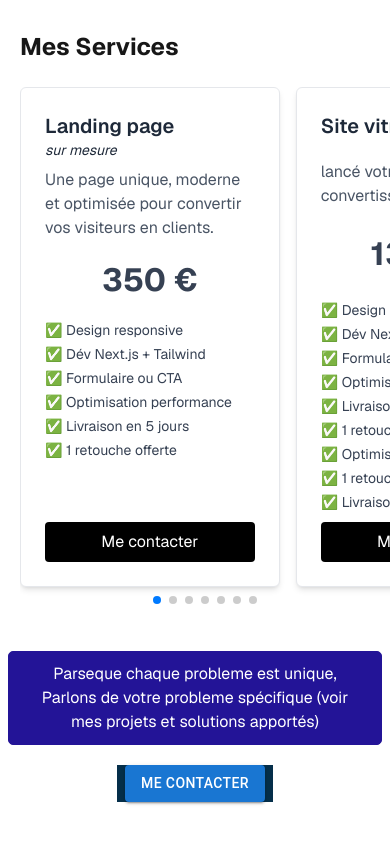
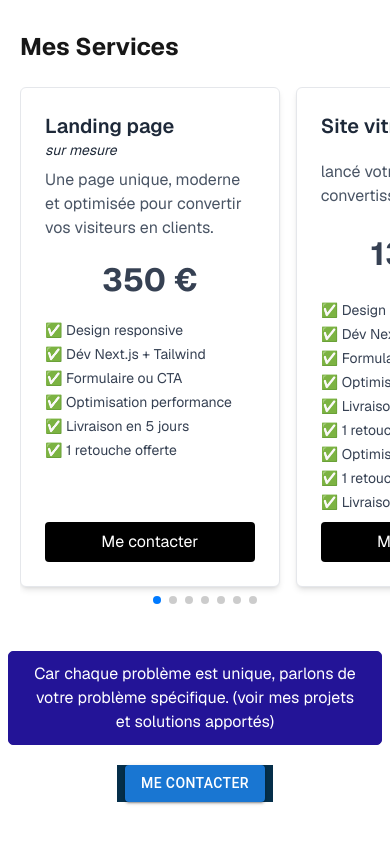
Before and after one commit to Halloween47/vitrine-2025, a Next.js app: page / in a window 390 px wide. Shown: the part 1076-1920 px from the top of the page. Built offline with nearby package versions, Linux system fonts and the light colour scheme; no server answers.

Commit message:
MOBILE Home services : test disposition v4

```diff
--- a/src/components/Beta/ServicePerso.tsx
+++ b/src/components/Beta/ServicePerso.tsx
@@ -13,7 +13,7 @@ const ServicePerso = () => {
       borderRadius: '5px',
       marginBottom: '20px'
     }}>
-      Parseque chaque probleme est unique, Parlons de votre probleme spécifique (voir mes projets et solutions apportés)
+      Car chaque problème est unique, parlons de votre problème spécifique. (voir mes projets et solutions apportés)
     </div>
   );
 };
```
